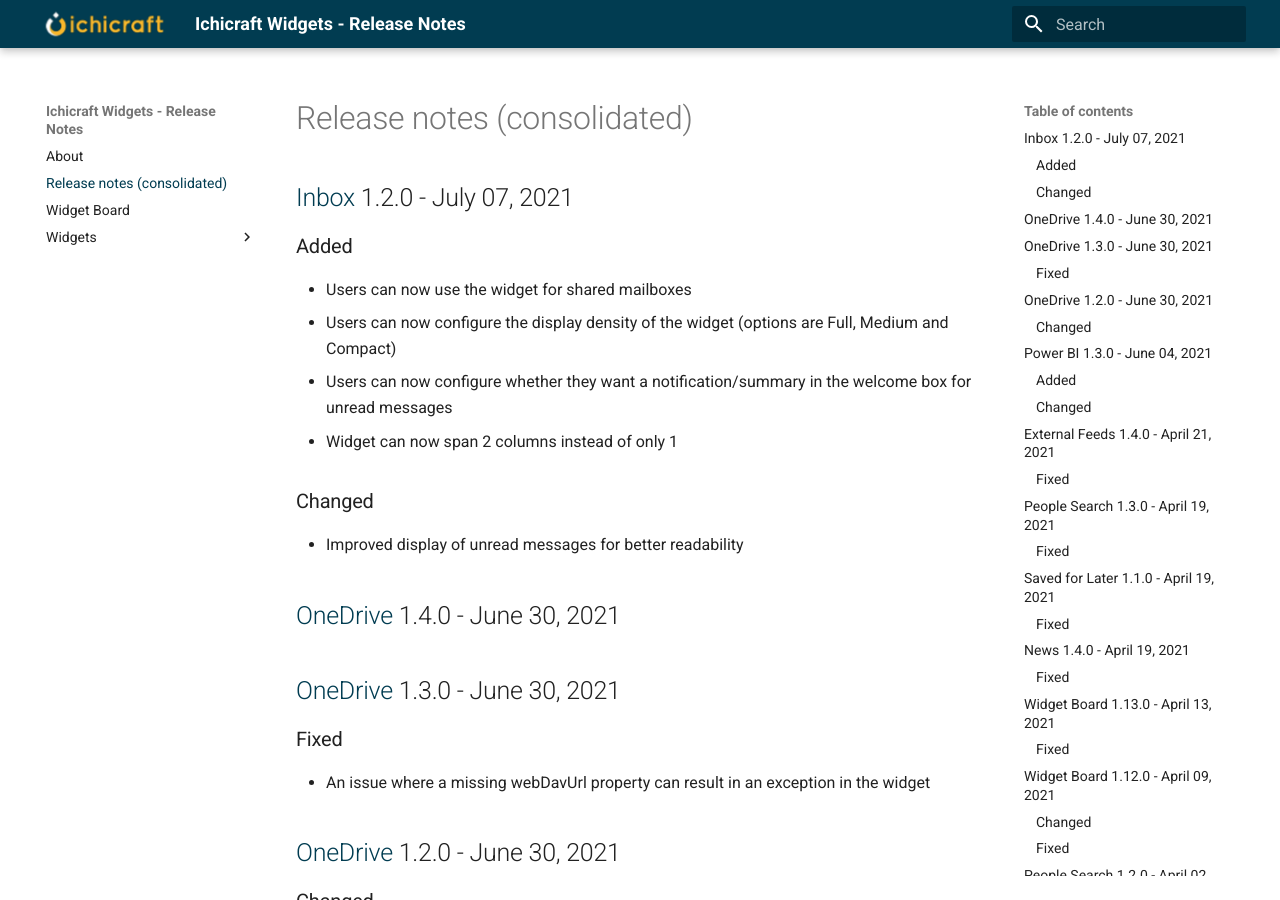
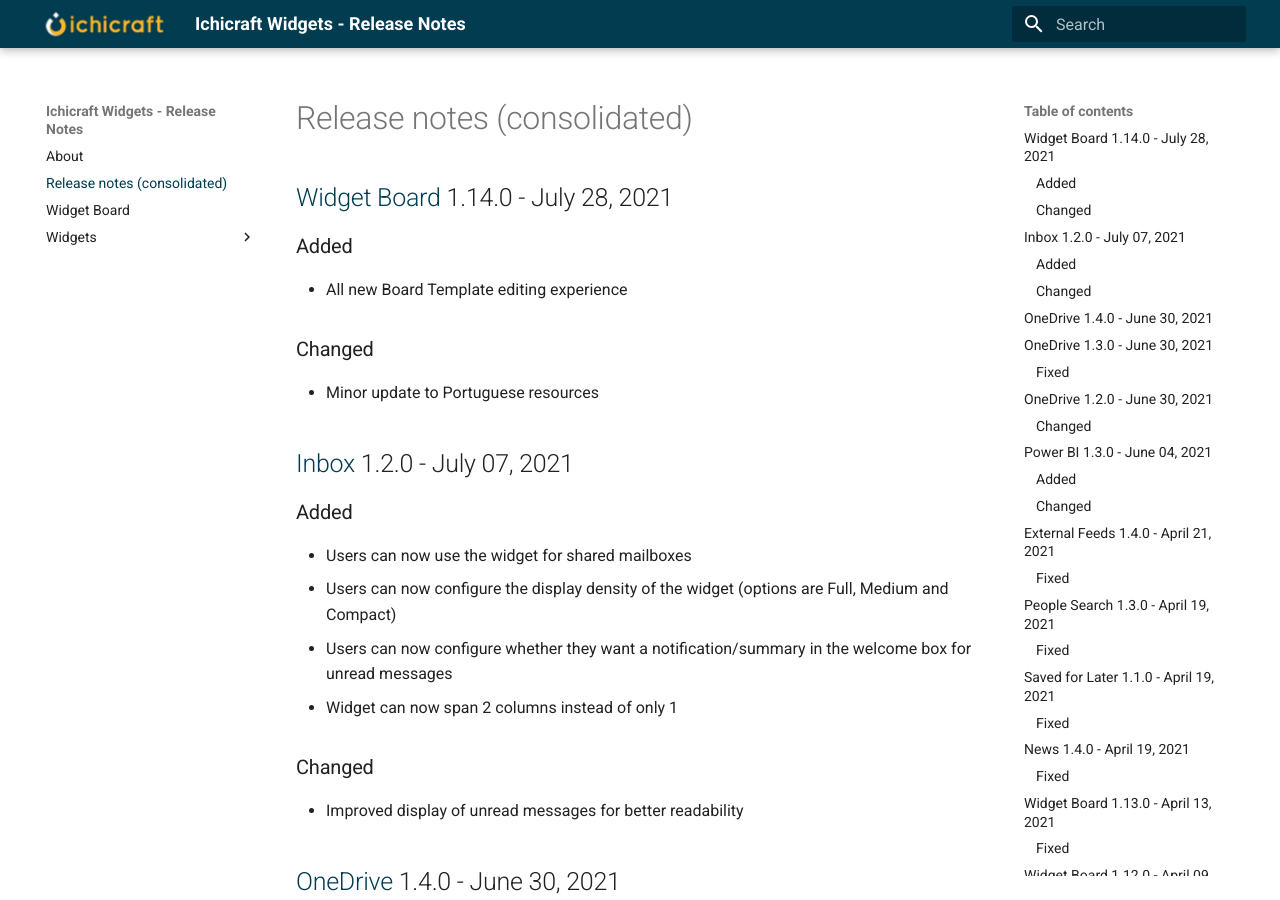
Before and after one commit to ichicraft/widgets-docs, an MkDocs documentation site: the page built from docs/Release-notes-(consolidated).md, in a window 1280 px wide and 900 px high. Built offline with MkDocs 1.6.1 and Material for MkDocs 9.7.7, drawn with Linux system fonts in a browser that asks for light colours.

Commit message:
Release notes updated by BuildService

```diff
--- a/docs/Release-notes-(consolidated).md
+++ b/docs/Release-notes-(consolidated).md
@@ -1,3 +1,11 @@
+## [Widget Board](./Widget Board.md) 1.14.0 - July 28, 2021
+
+### Added
+- All new Board Template editing experience
+
+### Changed
+- Minor update to Portuguese resources
+
 ## [Inbox](./Widgets/Inbox.md) 1.2.0 - July 07, 2021
 
 ### Added
```
Also changed, not shown: docs/Widget Board.md (+8 -0 lines).
